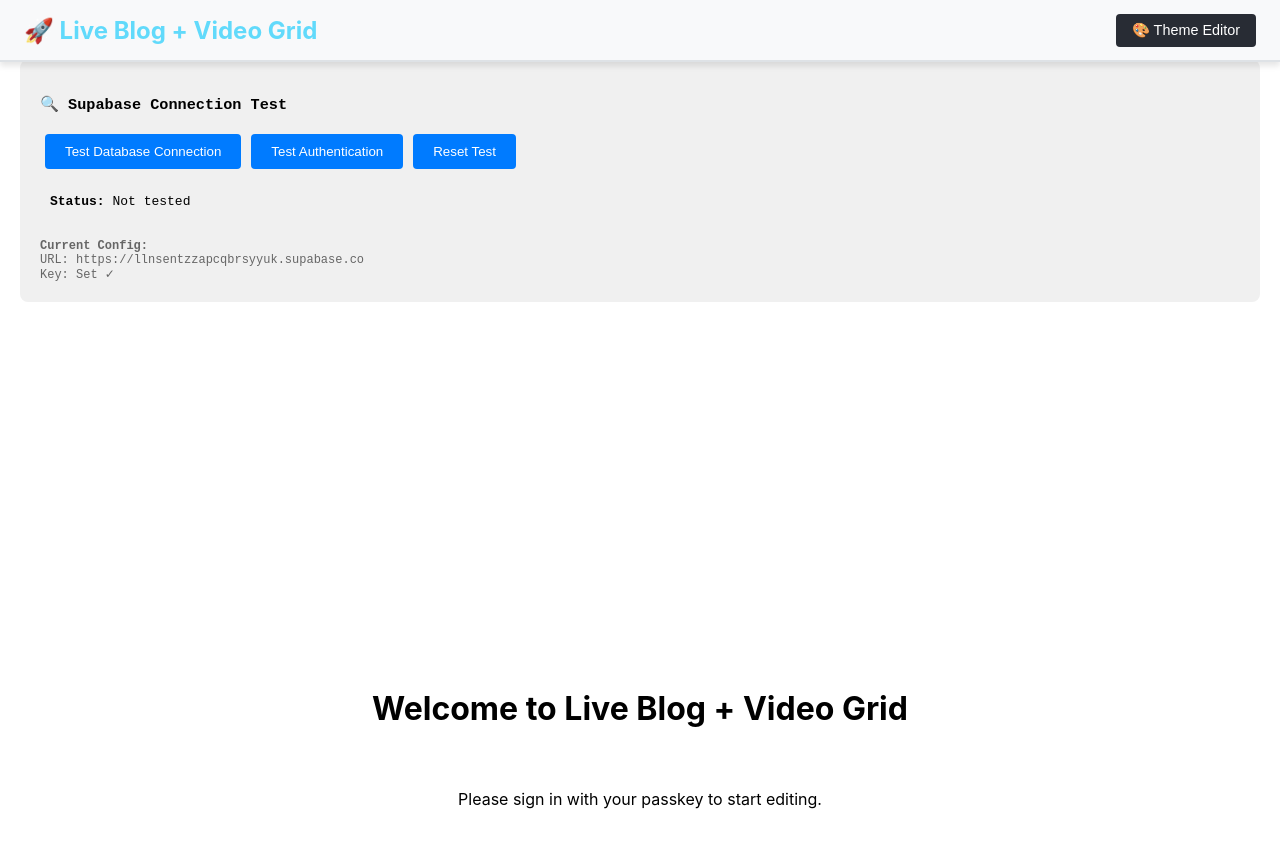
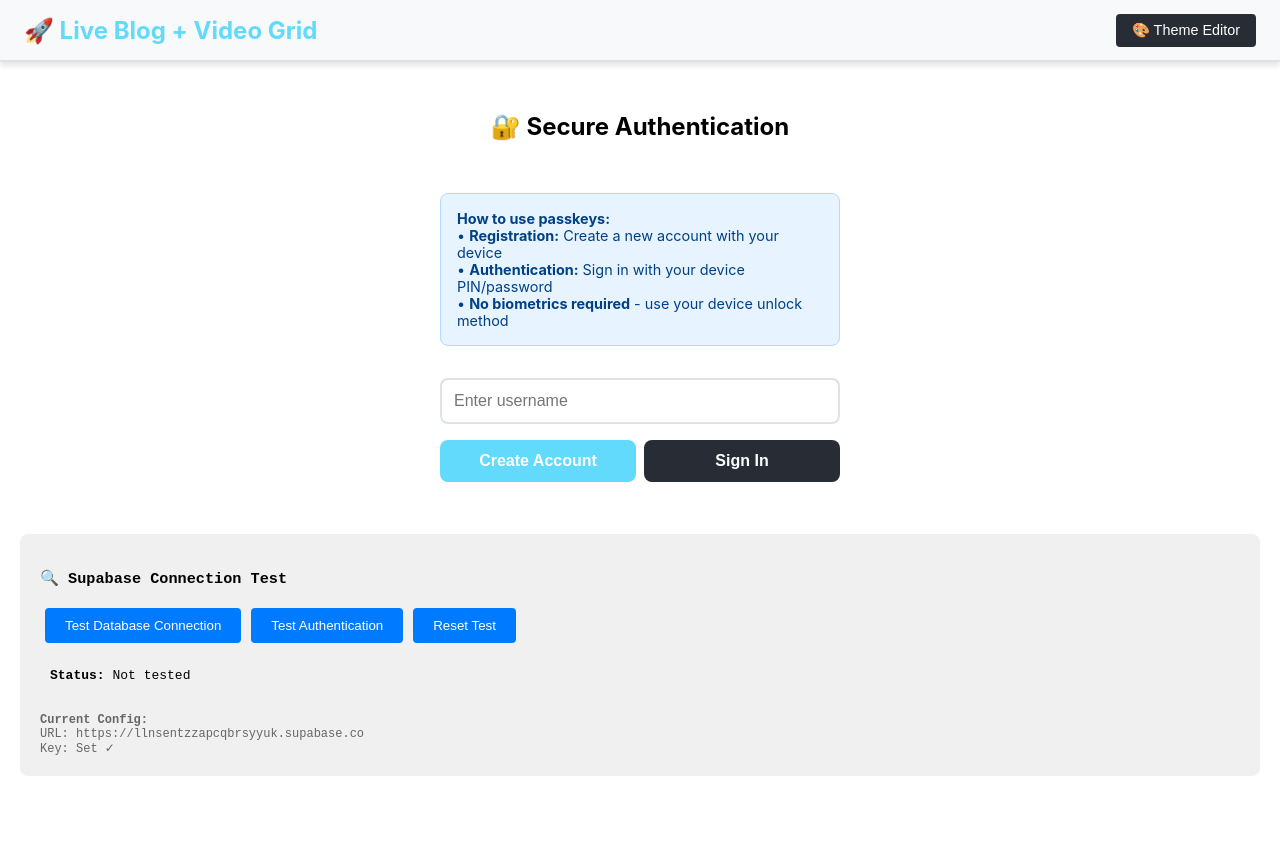
Before and after one commit to digitalarchivo/live-blog-video-grid, a React (Create React App) app: page / in a window 1280 px wide. Shown: the top 848 px of the page. Built offline with nearby package versions, Linux system fonts and the light colour scheme.

Commit message:
Update passkey auth to use PIN/password instead of biometrics, add user-friendly AuthButton component

```diff
--- a/api/auth/authenticate.js
+++ b/api/auth/authenticate.js
@@ -33,7 +33,7 @@ export default async function handler(req, res) {
           id: user.user_metadata.passkey_credential_id,
           type: 'public-key',
         }],
-        userVerification: 'preferred',
+        userVerification: 'required',
       });
 
       res.status(200).json(options);
--- a/api/auth/register/options.js
+++ b/api/auth/register/options.js
@@ -21,7 +21,8 @@ export default async function handler(req, res) {
       attestationType: 'none',
       authenticatorSelection: {
         residentKey: 'preferred',
-        userVerification: 'preferred',
+        userVerification: 'required',
+        authenticatorAttachment: 'cross-platform',
       },
       supportedAlgorithmIDs: [-7, -257], // ES256, RS256
     });
--- a/src/App.js
+++ b/src/App.js
@@ -5,6 +5,7 @@ import LiveBlog from './components/LiveBlog';
 import TwitterSpaces from './components/TwitterSpaces';
 import ThemeEditor from './components/ThemeEditor';
 import SupabaseTest from './components/SupabaseTest';
+import AuthButton from './components/AuthButton';
 import { AnimatePresence } from 'framer-motion';
 import styled from 'styled-components';
 
@@ -93,6 +94,7 @@ function App() {
           </Header>
 
           <MainContent>
+            <AuthButton />
             <SupabaseTest />
             <TwitterSpaces />
             <LiveBlog />
--- /dev/null
+++ b/src/components/AuthButton.js
@@ -0,0 +1,198 @@
+import React, { useState } from 'react';
+import { useAuth } from '../contexts/AuthContext';
+import styled from 'styled-components';
+
+const AuthContainer = styled.div`
+  display: flex;
+  flex-direction: column;
+  align-items: center;
+  gap: 1rem;
+  padding: 2rem;
+  max-width: 400px;
+  margin: 0 auto;
+`;
+
+const AuthForm = styled.form`
+  display: flex;
+  flex-direction: column;
+  gap: 1rem;
+  width: 100%;
+`;
+
+const Input = styled.input`
+  padding: 0.75rem;
+  border: 2px solid var(--color-border, #e1e5e9);
+  border-radius: 8px;
+  font-size: 1rem;
+  background: var(--color-background, #ffffff);
+  color: var(--color-text, #333333);
+
+  &:focus {
+    outline: none;
+    border-color: var(--color-primary, #007bff);
+  }
+`;
+
+const Button = styled.button`
+  padding: 0.75rem 1.5rem;
+  border: none;
+  border-radius: 8px;
+  font-size: 1rem;
+  font-weight: 600;
+  cursor: pointer;
+  transition: all 0.2s;
+  background: var(--color-primary, #007bff);
+  color: white;
+
+  &:hover {
+    background: var(--color-primary-dark, #0056b3);
+    transform: translateY(-1px);
+  }
+
+  &:disabled {
+    background: var(--color-muted, #6c757d);
+    cursor: not-allowed;
+    transform: none;
+  }
+`;
+
+const Instructions = styled.div`
+  background: var(--color-info-bg, #e7f3ff);
+  border: 1px solid var(--color-info-border, #b3d9ff);
+  border-radius: 8px;
+  padding: 1rem;
+  margin: 1rem 0;
+  font-size: 0.9rem;
+  color: var(--color-info-text, #004085);
+`;
+
+const ErrorMessage = styled.div`
+  background: var(--color-error-bg, #f8d7da);
+  border: 1px solid var(--color-error-border, #f5c6cb);
+  border-radius: 8px;
+  padding: 1rem;
+  margin: 1rem 0;
+  color: var(--color-error-text, #721c24);
+`;
+
+const SuccessMessage = styled.div`
+  background: var(--color-success-bg, #d4edda);
+  border: 1px solid var(--color-success-border, #c3e6cb);
+  border-radius: 8px;
+  padding: 1rem;
+  margin: 1rem 0;
+  color: var(--color-success-text, #155724);
+`;
+
+const AuthButton = () => {
+  const { registerPasskey, authenticatePasskey, isAuthenticated, user, signOut } = useAuth();
+  const [username, setUsername] = useState('');
+  const [isRegistering, setIsRegistering] = useState(false);
+  const [isAuthenticating, setIsAuthenticating] = useState(false);
+  const [error, setError] = useState('');
+  const [success, setSuccess] = useState('');
+
+  const handleRegister = async (e) => {
+    e.preventDefault();
+    if (!username.trim()) {
+      setError('Please enter a username');
+      return;
+    }
+
+    setIsRegistering(true);
+    setError('');
+    setSuccess('');
+
+    try {
+      await registerPasskey(username);
+      setSuccess('Registration successful! You can now sign in.');
+      setUsername('');
+    } catch (error) {
+      setError(error.message || 'Registration failed');
+    } finally {
+      setIsRegistering(false);
+    }
+  };
+
+  const handleAuthenticate = async (e) => {
+    e.preventDefault();
+    if (!username.trim()) {
+      setError('Please enter a username');
+      return;
+    }
+
+    setIsAuthenticating(true);
+    setError('');
+    setSuccess('');
+
+    try {
+      await authenticatePasskey(username);
+      setSuccess('Authentication successful!');
+      setUsername('');
+    } catch (error) {
+      setError(error.message || 'Authentication failed');
+    } finally {
+      setIsAuthenticating(false);
+    }
+  };
+
+  if (isAuthenticated && user) {
+    return (
+      <AuthContainer>
+        <SuccessMessage>
+          ✅ Welcome back, {user.user_metadata?.username || 'User'}!
+        </SuccessMessage>
+        <Button onClick={signOut}>
+          Sign Out
+        </Button>
+      </AuthContainer>
+    );
+  }
+
+  return (
+    <AuthContainer>
+      <h2>🔐 Secure Authentication</h2>
+
+      <Instructions>
+        <strong>How to use passkeys:</strong>
+        <br />• <strong>Registration:</strong> Create a new account with your device
+        <br />• <strong>Authentication:</strong> Sign in with your device PIN/password
+        <br />• <strong>No biometrics required</strong> - use your device unlock method
+      </Instructions>
+
+      <AuthForm onSubmit={handleRegister}>
+        <Input
+          type="text"
+          placeholder="Enter username"
+          value={username}
+          onChange={(e) => setUsername(e.target.value)}
+          disabled={isRegistering || isAuthenticating}
+        />
+
+        <div style={{ display: 'flex', gap: '0.5rem' }}>
+          <Button
+            type="submit"
+            disabled={isRegistering || isAuthenticating}
+            style={{ flex: 1 }}
+          >
+            {isRegistering ? 'Creating Account...' : 'Create Account'}
+          </Button>
+
+          <Button
+            type="button"
+            onClick={handleAuthenticate}
+            disabled={isRegistering || isAuthenticating}
+            style={{ flex: 1, background: 'var(--color-secondary, #6c757d)' }}
+          >
+            {isAuthenticating ? 'Signing In...' : 'Sign In'}
+          </Button>
+        </div>
+      </AuthForm>
+
+      {error && <ErrorMessage>{error}</ErrorMessage>}
+      {success && <SuccessMessage>{success}</SuccessMessage>}
+    </AuthContainer>
+  );
+};
+
+export default AuthButton;
--- a/src/contexts/AuthContext.js
+++ b/src/contexts/AuthContext.js
@@ -70,8 +70,11 @@ export const AuthProvider = ({ children }) => {
 
       const options = await response.json();
 
-      // Start registration
-      const attResp = await startRegistration(options);
+      // Start registration with PIN/password requirement
+      const attResp = await startRegistration({
+        ...options,
+        userVerification: 'required'
+      });
 
       // Send registration result to server
       const verificationResponse = await fetch('/api/auth/register/verify', {
```
